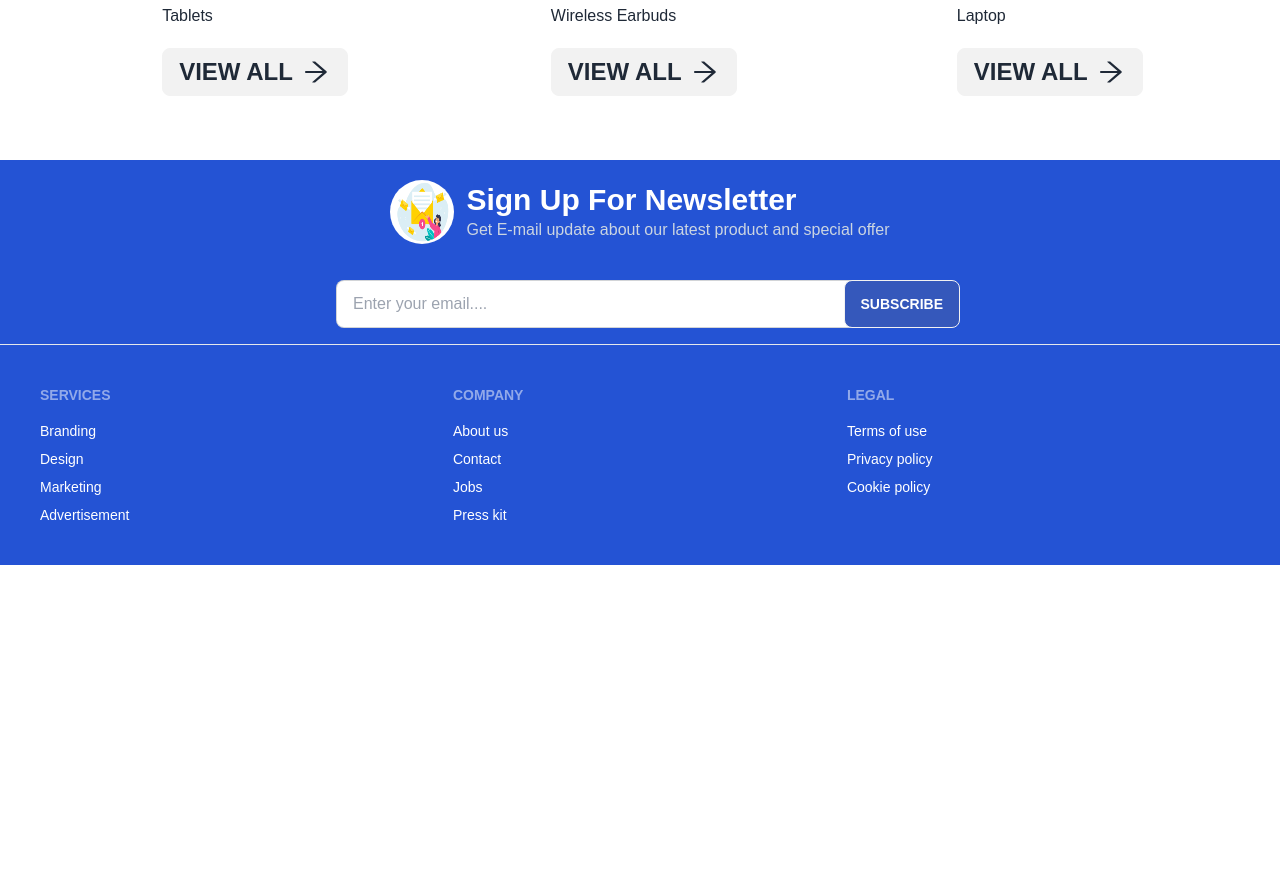
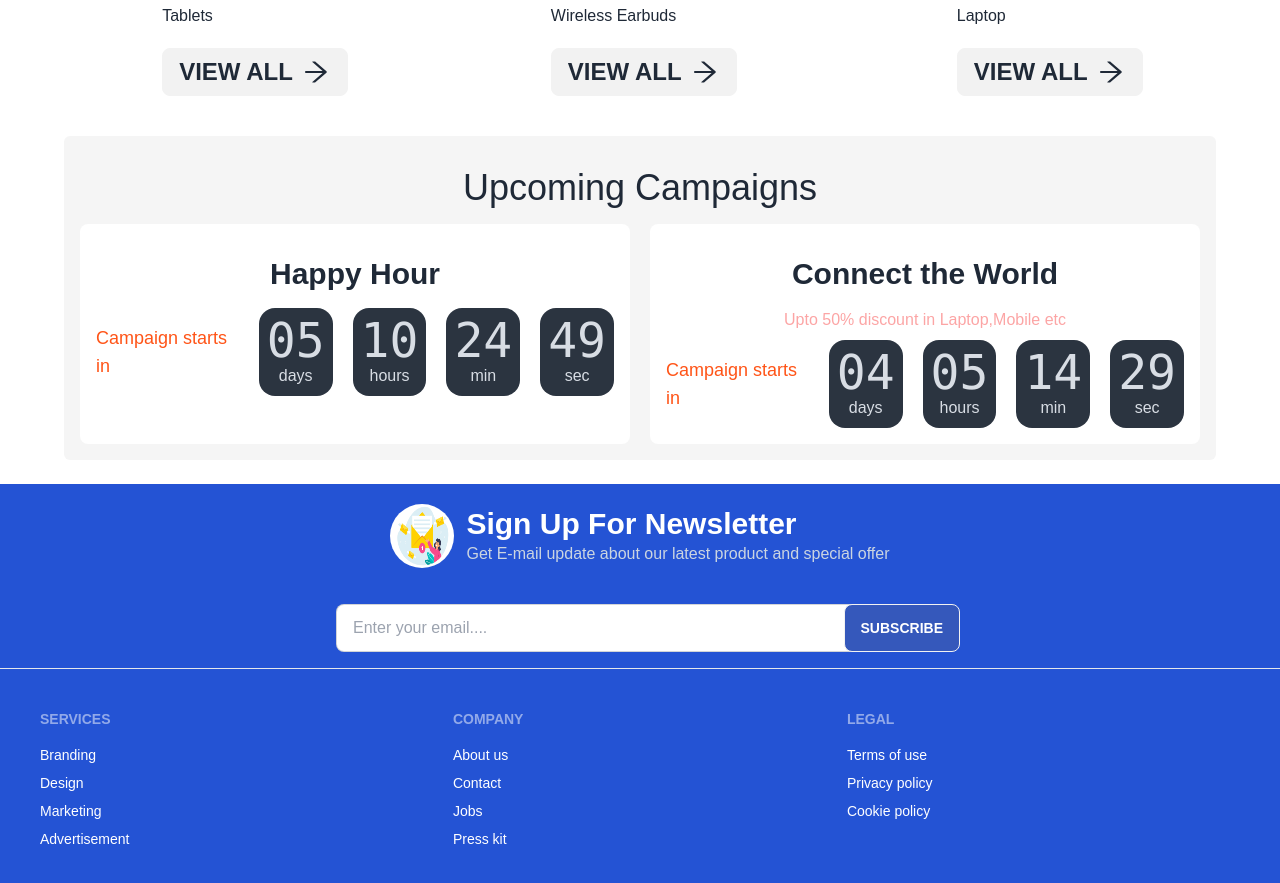
Before and after one commit to Sobuz-Mia/Brand-Shop-Client-Side, a React (Vite) app: page / in a window 1280 px wide. Shown: the part 1780-2663 px from the top of the page. Before the commit the page ends 2345 px from the top, so only its background shows below. Built offline with nearby package versions, Linux system fonts and the light colour scheme; no server answers.

Commit message:
extra section added done

```diff
--- /dev/null
+++ b/src/components/Campaigns/Campaigns.jsx
@@ -0,0 +1,76 @@
+const Campaigns = () => {
+  return (
+    <div className="bg-[#F5F5F5] p-4 rounded-md">
+      <h2 className="text-4xl text-center my-4">Upcoming Campaigns</h2>
+      <div className="grid grid-cols-2 gap-5">
+        <div className="bg-white p-4 rounded-lg">
+          <h2 className="text-3xl text-center my-4 font-semibold">Happy Hour</h2>
+          <div className=" flex items-center gap-5">
+            <h2 className="text-[#FF5417] text-lg my-3">Campaign starts in</h2>
+            <div className="grid grid-flow-col gap-5 text-center auto-cols-max">
+              <div className="flex flex-col p-2 bg-neutral rounded-box text-neutral-content">
+                <span className="countdown font-mono text-5xl">
+                  <span style={{ "--value": 5 }}></span>
+                </span>
+                days
+              </div>
+              <div className="flex flex-col p-2 bg-neutral rounded-box text-neutral-content">
+                <span className="countdown font-mono text-5xl">
+                  <span style={{ "--value": 10 }}></span>
+                </span>
+                hours
+              </div>
+              <div className="flex flex-col p-2 bg-neutral rounded-box text-neutral-content">
+                <span className="countdown font-mono text-5xl">
+                  <span style={{ "--value": 24 }}></span>
+                </span>
+                min
+              </div>
+              <div className="flex flex-col p-2 bg-neutral rounded-box text-neutral-content">
+                <span className="countdown font-mono text-5xl">
+                  <span style={{ "--value": 49 }}></span>
+                </span>
+                sec
+              </div>
+            </div>
+          </div>
+        </div>
+        <div className="bg-white p-4 rounded-lg">
+          <h2 className="text-3xl text-center my-4 font-semibold">Connect the World</h2>
+          <p className="text-center my-2 text-red-300">Upto 50% discount in Laptop,Mobile etc</p>
+          <div className=" flex items-center gap-5">
+            <h2 className="text-[#FF5417] text-lg my-3">Campaign starts in</h2>
+            <div className="grid grid-flow-col gap-5 text-center auto-cols-max">
+              <div className="flex flex-col p-2 bg-neutral rounded-box text-neutral-content">
+                <span className="countdown font-mono text-5xl">
+                  <span style={{ "--value": 4 }}></span>
+                </span>
+                days
+              </div>
+              <div className="flex flex-col p-2 bg-neutral rounded-box text-neutral-content">
+                <span className="countdown font-mono text-5xl">
+                  <span style={{ "--value": 5 }}></span>
+                </span>
+                hours
+              </div>
+              <div className="flex flex-col p-2 bg-neutral rounded-box text-neutral-content">
+                <span className="countdown font-mono text-5xl">
+                  <span style={{ "--value": 14 }}></span>
+                </span>
+                min
+              </div>
+              <div className="flex flex-col p-2 bg-neutral rounded-box text-neutral-content">
+                <span className="countdown font-mono text-5xl">
+                  <span style={{ "--value": 29 }}></span>
+                </span>
+                sec
+              </div>
+            </div>
+          </div>
+        </div>
+      </div>
+    </div>
+  );
+};
+
+export default Campaigns;
--- a/src/pages/Home.jsx
+++ b/src/pages/Home.jsx
@@ -1,4 +1,5 @@
 import Bannar from '../components/Bannar/Bannar';
+import Campaigns from '../components/Campaigns/Campaigns';
 import OurBrands from '../components/OurBrands/OurBrands';
 import TopCategories from '../components/TopCategories/TopCategories';
 
@@ -8,6 +9,7 @@ const Home = () => {
           <Bannar/>
           <OurBrands/>
           <TopCategories/>
+          <Campaigns/>
         </div>
     );
 };
```
